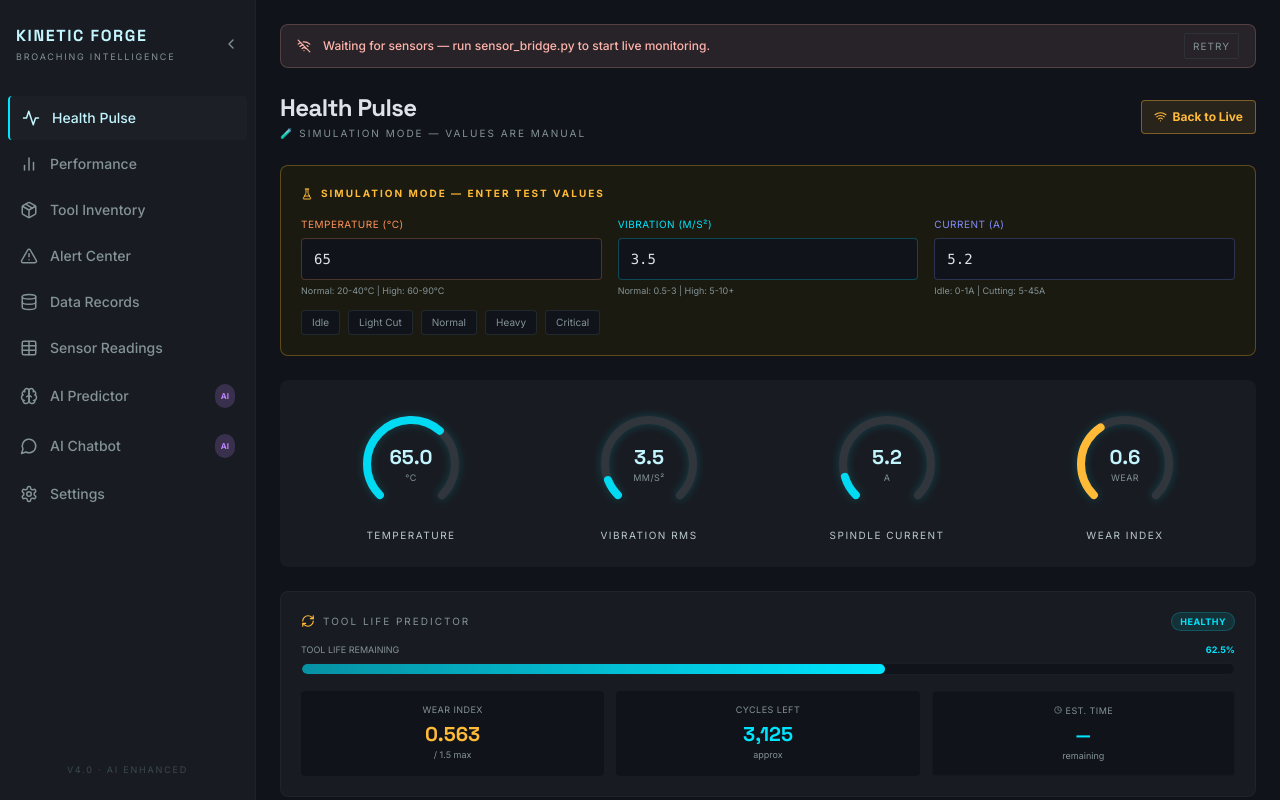
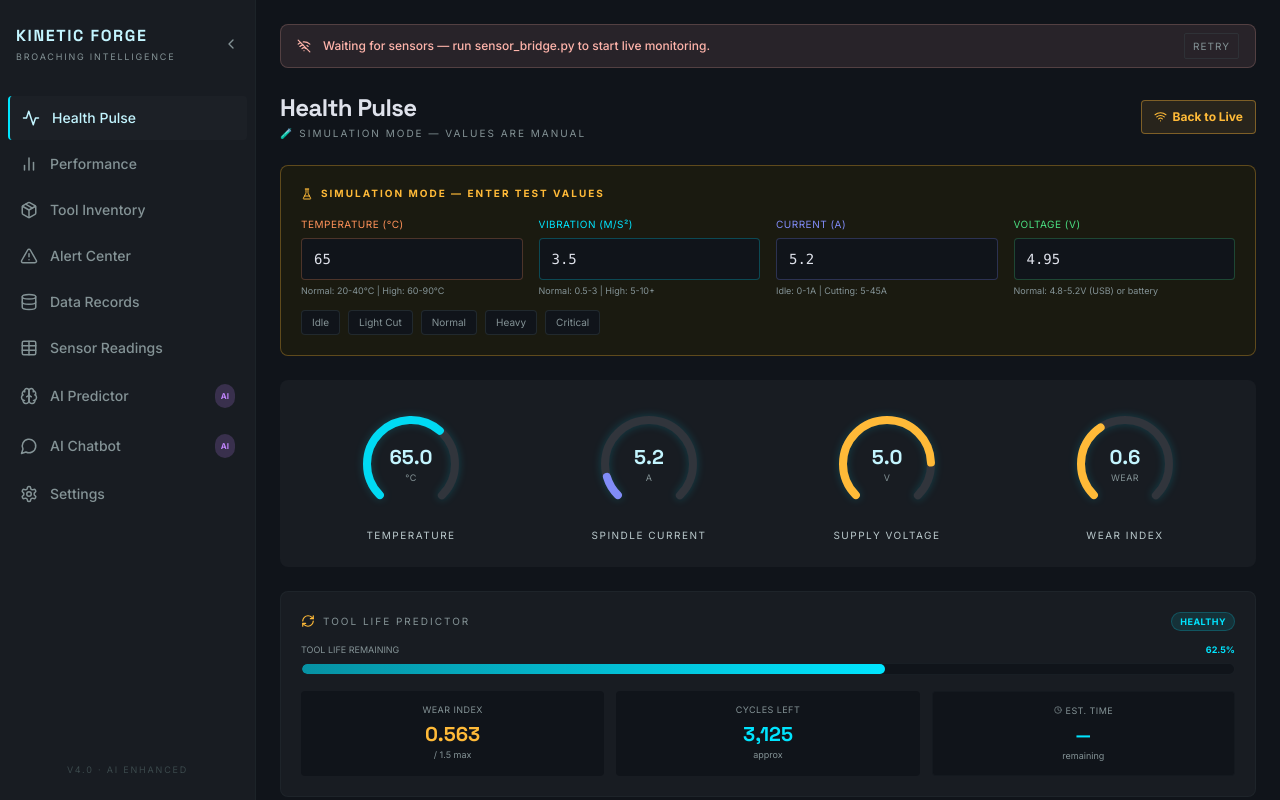
Before and after one commit to t23050288-cmyk/broaching-machine-monitor, a React (Vite) app: page / in a window 1280 px wide. Both pictures are taken after a click on the button "Simulate". Built offline with nearby package versions, Linux system fonts and the light colour scheme; no server answers; the HTML template or start-up script is replaced by a standard one.

Commit message:
feat: dashboard gauges now show Temp, Current, Voltage, Wear Index

```diff
--- a/src/pages/Dashboard.jsx
+++ b/src/pages/Dashboard.jsx
@@ -5,7 +5,7 @@ import LiveChart from '../components/LiveChart';
 import StatusBadge from '../components/StatusBadge';
 import ConnectionBanner from '../components/ConnectionBanner';
 import { getSettings } from '../utils/storage';
-import { Thermometer, Zap, Activity, Gauge, Wind, Volume2, FlaskConical, Wifi, Clock, RefreshCw, BarChart2 } from 'lucide-react';
+import { Thermometer, Zap, Activity, Gauge, Wind, Volume2, FlaskConical, Wifi, Clock, RefreshCw, BarChart2, Battery } from 'lucide-react';
 
 function MetricCard({ icon: Icon, label, value, unit, color = '#00daf3', alert }) {
   return (
@@ -45,7 +45,6 @@ function WearLifeCard({ wear, remainingPct, cyclesLeft, timeLeft, status }) {
         </span>
       </div>
 
-      {/* Progress bar */}
       <div className="mb-4">
         <div className="flex justify-between text-[9px] text-[#849396] mb-1.5">
           <span>TOOL LIFE REMAINING</span>
@@ -57,7 +56,6 @@ function WearLifeCard({ wear, remainingPct, cyclesLeft, timeLeft, status }) {
         </div>
       </div>
 
-      {/* Stats row */}
       <div className="grid grid-cols-3 gap-3">
         <div className="bg-[#10141a] rounded-lg p-3 text-center">
           <div className="text-[9px] uppercase tracking-wider text-[#849396] mb-1">Wear Index</div>
@@ -105,8 +103,6 @@ function FFTCard({ domFreq }) {
   );
 }
 
-const DEFAULT_SIM = { temperature_c: 65, vibration_rms_mm_s2: 3.5, spindle_current_a: 5.2 };
-
 export default function Dashboard() {
   const { bridgeStatus, latest, chartData, activeAlerts, isFlashing, connect } = useSensorData();
   const s = getSettings();
@@ -115,6 +111,7 @@ export default function Dashboard() {
   const [simTemp, setSimTemp] = useState('65');
   const [simVib,  setSimVib]  = useState('3.5');
   const [simCurr, setSimCurr] = useState('5.2');
+  const [simVolt, setSimVolt] = useState('4.95');
 
   const r = simMode
     ? {
@@ -122,6 +119,7 @@ export default function Dashboard() {
         temperature_c:       parseFloat(simTemp) || 0,
         vibration_rms_mm_s2: parseFloat(simVib)  || 0,
         spindle_current_a:   parseFloat(simCurr) || 0,
+        supply_voltage_v:    parseFloat(simVolt) || 0,
         cutting_force_n:     Math.round((parseFloat(simCurr)||0)*240 + (parseFloat(simVib)||0)*15 + ((parseFloat(simTemp)||25)-25)*50),
         acoustic_emission_db: Math.round((parseFloat(simCurr)||0)*12  + (parseFloat(simVib)||0)*2.5 + 200),
         coolant_flow_lmin:   Math.round(18 + ((parseFloat(simTemp)||25)-25)*0.2),
@@ -135,10 +133,12 @@ export default function Dashboard() {
       }
     : latest;
 
-  const tempAlert  = r && r.temperature_c        > s.tempLimit;
-  const vibAlert   = r && r.vibration_rms_mm_s2  > s.vibLimit;
-  const currAlert  = r && r.spindle_current_a    > s.currentLimit;
-  const forceAlert = r && r.cutting_force_n      > s.forceLimit;
+  const tempAlert  = r && r.temperature_c       > s.tempLimit;
+  const vibAlert   = r && r.vibration_rms_mm_s2 > s.vibLimit;
+  const currAlert  = r && r.spindle_current_a   > s.currentLimit;
+  const forceAlert = r && r.cutting_force_n     > s.forceLimit;
+  // Low voltage alert: warn if below 4.8V
+  const voltAlert  = r && r.supply_voltage_v != null && r.supply_voltage_v < 4.8 && r.supply_voltage_v > 0;
 
   return (
     <div className={`p-6 space-y-6 ${isFlashing && !simMode ? 'ring-2 ring-[#ffb4ab] ring-inset' : ''} transition-all`}>
@@ -176,10 +176,11 @@ export default function Dashboard() {
           <div className="text-[10px] uppercase tracking-[0.2em] text-[#ffba38] mb-4 font-bold flex items-center gap-2">
             <FlaskConical size={12}/> Simulation Mode — enter test values
           </div>
-          <div className="grid grid-cols-3 gap-4">
-            {[['Temperature (°C)', simTemp, setSimTemp, '#ff9259', '0', '150', '1', 'Normal: 20-40°C | High: 60-90°C'],
+          <div className="grid grid-cols-2 md:grid-cols-4 gap-4">
+            {[['Temperature (°C)', simTemp, setSimTemp, '#ff9259', '0', '150', '1',   'Normal: 20-40°C | High: 60-90°C'],
               ['Vibration (m/s²)', simVib,  setSimVib,  '#00e5ff', '0', '20',  '0.1', 'Normal: 0.5-3 | High: 5-10+'],
               ['Current (A)',      simCurr, setSimCurr, '#818cf8', '0', '60',  '0.1', 'Idle: 0-1A | Cutting: 5-45A'],
+              ['Voltage (V)',      simVolt, setSimVolt, '#4ade80', '0', '12',  '0.1', 'Normal: 4.8-5.2V (USB) or battery'],
             ].map(([label, val, setter, color, min, max, step, hint]) => (
               <div key={label}>
                 <label className="block text-[10px] uppercase tracking-wider mb-1.5" style={{ color }}>{label}</label>
@@ -191,10 +192,10 @@ export default function Dashboard() {
             ))}
           </div>
           <div className="mt-3 flex gap-2 flex-wrap">
-            {[{label:'Idle',t:'27',v:'0.9',c:'0.1'},{label:'Light Cut',t:'45',v:'2.5',c:'8'},
-              {label:'Normal',t:'65',v:'3.5',c:'18'},{label:'Heavy',t:'80',v:'6.0',c:'35'},{label:'Critical',t:'90',v:'9.0',c:'45'}
+            {[{label:'Idle',t:'27',v:'0.9',c:'0.1',u:'4.95'},{label:'Light Cut',t:'45',v:'2.5',c:'8',u:'4.90'},
+              {label:'Normal',t:'65',v:'3.5',c:'18',u:'4.85'},{label:'Heavy',t:'80',v:'6.0',c:'35',u:'4.75'},{label:'Critical',t:'90',v:'9.0',c:'45',u:'4.60'}
             ].map(p => (
-              <button key={p.label} onClick={() => { setSimTemp(p.t); setSimVib(p.v); setSimCurr(p.c); }}
+              <button key={p.label} onClick={() => { setSimTemp(p.t); setSimVib(p.v); setSimCurr(p.c); setSimVolt(p.u); }}
                 className="text-[10px] px-2.5 py-1 rounded-lg bg-[#10141a] border border-[#3b494c]/40 text-[#849396] hover:text-[#dfe2eb] hover:border-[#dfe2eb]/30 transition-colors">
                 {p.label}
               </button>
@@ -203,12 +204,32 @@ export default function Dashboard() {
         </div>
       )}
 
-      {/* Gauges */}
+      {/* ── Top 4 Gauges: Temp | Current | Voltage | Wear ── */}
       <div className="bg-[#181c22] rounded-xl p-6 flex justify-around flex-wrap gap-6">
-        <GaugeCircle value={r?.temperature_c ?? 0}       max={100} unit="°C"    label="Temperature"    color={tempAlert ? '#ffb4ab' : '#00daf3'}/>
-        <GaugeCircle value={r?.vibration_rms_mm_s2 ?? 0} max={40}  unit="mm/s²" label="Vibration RMS"   color={vibAlert  ? '#ffb4ab' : '#00daf3'}/>
-        <GaugeCircle value={r?.spindle_current_a ?? 0}   max={50}  unit="A"     label="Spindle Current" color={currAlert ? '#ffb4ab' : '#00daf3'}/>
-        <GaugeCircle value={r?.wear_progression ?? 0}    max={1.5} unit="wear"  label="Wear Index"      color="#ffba38"/>
+        <GaugeCircle
+          value={r?.temperature_c ?? 0}
+          max={100} unit="°C"
+          label="Temperature"
+          color={tempAlert ? '#ffb4ab' : '#00daf3'}
+        />
+        <GaugeCircle
+          value={r?.spindle_current_a ?? 0}
+          max={50} unit="A"
+          label="Spindle Current"
+          color={currAlert ? '#ffb4ab' : '#818cf8'}
+        />
+        <GaugeCircle
+          value={r?.supply_voltage_v ?? 0}
+          max={6} unit="V"
+          label="Supply Voltage"
+          color={voltAlert ? '#ffb4ab' : '#4ade80'}
+        />
+        <GaugeCircle
+          value={r?.wear_progression ?? 0}
+          max={1.5} unit="wear"
+          label="Wear Index"
+          color="#ffba38"
+        />
       </div>
 
       {/* ── Tool Life Predictor ── */}
@@ -225,24 +246,27 @@ export default function Dashboard() {
 
       {/* Metric cards */}
       <div className="grid grid-cols-2 md:grid-cols-3 lg:grid-cols-6 gap-3">
-        <MetricCard icon={Thermometer} label="Temperature"   value={r?.temperature_c?.toFixed(1) ?? '--'}       unit="°C"    color="#00daf3" alert={tempAlert}/>
-        <MetricCard icon={Activity}    label="Vibration"     value={r?.vibration_rms_mm_s2?.toFixed(1) ?? '--'} unit="mm/s²" color="#00daf3" alert={vibAlert}/>
-        <MetricCard icon={Zap}         label="Current"       value={r?.spindle_current_a?.toFixed(1) ?? '--'}   unit="A"     color="#00daf3" alert={currAlert}/>
-        <MetricCard icon={Gauge}       label="Cutting Force" value={r?.cutting_force_n?.toFixed(0) ?? '--'}     unit="N"     color="#ffba38" alert={forceAlert}/>
-        <MetricCard icon={Volume2}     label="Acoustic Emis" value={r?.acoustic_emission_db?.toFixed(1) ?? '--'} unit="dB"   color="#ffd799"/>
-        <MetricCard icon={Wind}        label="Coolant Flow"  value={r?.coolant_flow_lmin?.toFixed(1) ?? '--'}   unit="L/min" color="#9cf0ff"/>
+        <MetricCard icon={Thermometer} label="Temperature"   value={r?.temperature_c?.toFixed(1) ?? '--'}        unit="°C"    color="#00daf3" alert={tempAlert}/>
+        <MetricCard icon={Activity}    label="Vibration"     value={r?.vibration_rms_mm_s2?.toFixed(2) ?? '--'}  unit="m/s²"  color="#00daf3" alert={vibAlert}/>
+        <MetricCard icon={Zap}         label="Current"       value={r?.spindle_current_a?.toFixed(2) ?? '--'}    unit="A"     color="#818cf8" alert={currAlert}/>
+        <MetricCard icon={Battery}     label="Voltage"       value={r?.supply_voltage_v != null ? r.supply_voltage_v.toFixed(2) : '--'} unit="V" color={voltAlert ? '#ffb4ab' : '#4ade80'} alert={voltAlert}/>
+        <MetricCard icon={Gauge}       label="Cutting Force" value={r?.cutting_force_n?.toFixed(0) ?? '--'}      unit="N"     color="#ffba38" alert={forceAlert}/>
+        <MetricCard icon={Wind}        label="Coolant Flow"  value={r?.coolant_flow_lmin?.toFixed(1) ?? '--'}    unit="L/min" color="#9cf0ff"/>
       </div>
 
       {/* Charts */}
-      <div className="grid grid-cols-1 md:grid-cols-3 gap-4">
+      <div className="grid grid-cols-1 md:grid-cols-2 lg:grid-cols-4 gap-4">
         <div className="bg-[#1c2026] rounded-xl p-4">
           <LiveChart data={chartData} dataKey="temperature_c"       color="#00daf3" label="Temperature °C"  limit={s.tempLimit}/>
         </div>
         <div className="bg-[#1c2026] rounded-xl p-4">
-          <LiveChart data={chartData} dataKey="vibration_rms_mm_s2" color="#ffba38" label="Vibration mm/s²" limit={s.vibLimit}/>
+          <LiveChart data={chartData} dataKey="spindle_current_a"   color="#818cf8" label="Current A"       limit={s.currentLimit}/>
         </div>
         <div className="bg-[#1c2026] rounded-xl p-4">
-          <LiveChart data={chartData} dataKey="spindle_current_a"   color="#818cf8" label="Current A"       limit={s.currentLimit}/>
+          <LiveChart data={chartData} dataKey="supply_voltage_v"    color="#4ade80" label="Voltage V"/>
+        </div>
+        <div className="bg-[#1c2026] rounded-xl p-4">
+          <LiveChart data={chartData} dataKey="vibration_rms_mm_s2" color="#ffba38" label="Vibration m/s²"  limit={s.vibLimit}/>
         </div>
       </div>
     </div>
```
